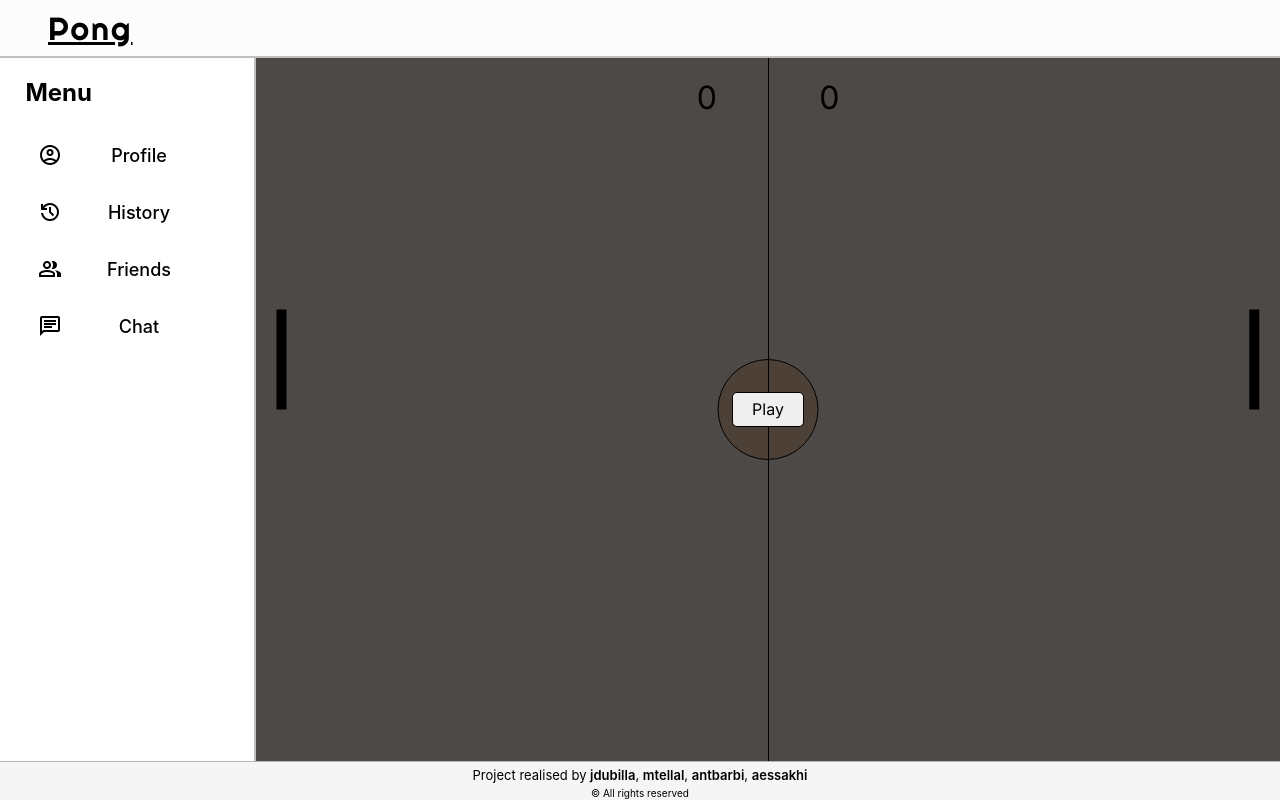
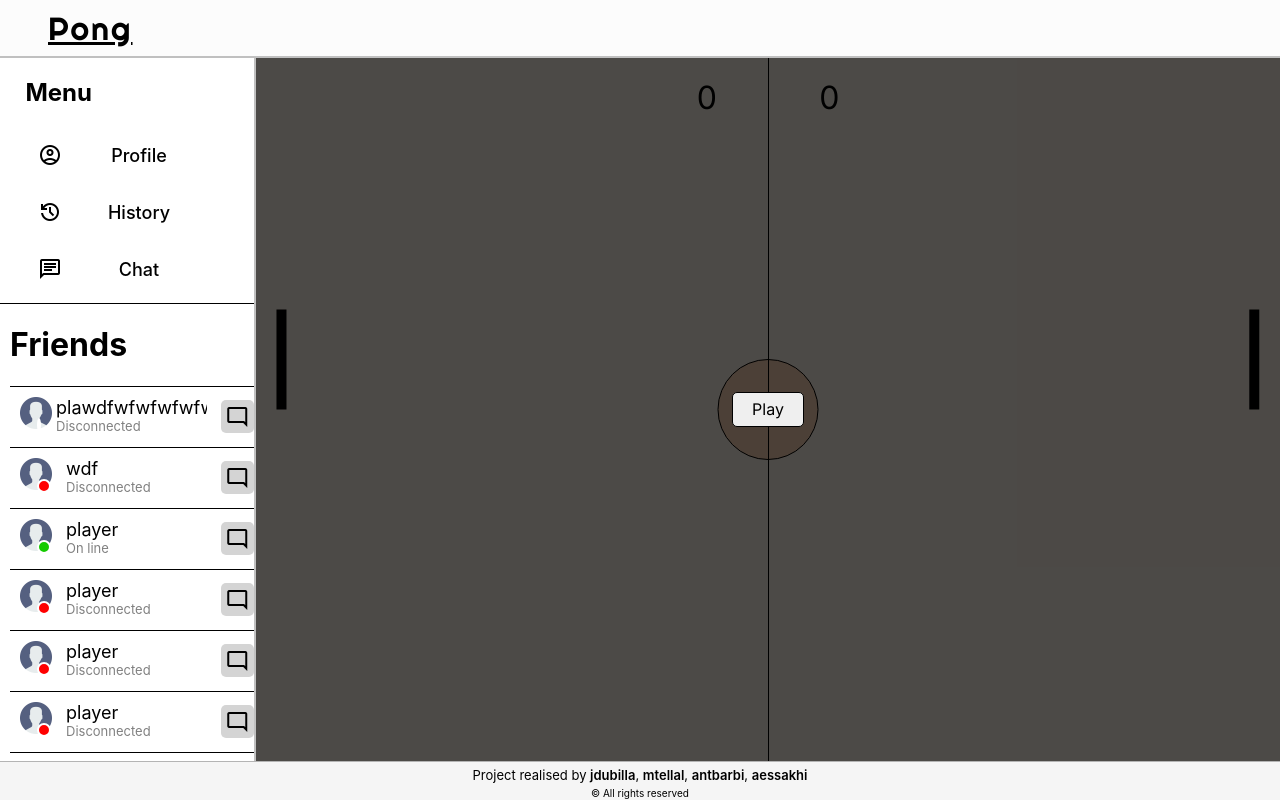
Before and after one commit to mtellal/ft_transcendence, a React (Create React App) app: page / in a window 1280 px wide. Built offline with nearby package versions, Linux system fonts and the light colour scheme.

Commit message:
friends list added in sidebar

```diff
--- a/src/components/SideBar.js
+++ b/src/components/SideBar.js
@@ -2,6 +2,7 @@ import React from "react";
 
 import '../styles/Sidebar.css'
 import { Link } from "react-router-dom";
+import Friends from "../routes/Friends";
 
 function MenuElement(props)
 {
@@ -31,11 +32,6 @@ export default function Sidebar()
         },
         {
             id: 2,
-            title: "Friends",
-            icon: "group"
-        },
-        {
-            id: 3,
             title: "Chat",
             icon: "chat"
         }
@@ -55,6 +51,7 @@ export default function Sidebar()
         <span className="sidebar">
             <h2 className="sidebar--title" >Menu</h2>
             {menu}
+            <Friends />
         </span>
     )
 }
--- a/src/index.js
+++ b/src/index.js
@@ -41,10 +41,7 @@ const router = createBrowserRouter([
                 path: "history",
                 element: <History />
             },
-            {
-                path: "friends",
-                element: <Friends />
-            }
+
         ]
     },
 ])
--- a/src/routes/Friends.js
+++ b/src/routes/Friends.js
@@ -4,7 +4,7 @@ import '../styles/Friends.css'
 
 import img from '../images/user.png'
 
-function Friend(props)
+function FriendElement(props)
 {
     return (
         <div className="friend">
@@ -13,7 +13,7 @@ function Friend(props)
                 <img className="friend-image" src={img} />
                 <div
                     className="firend-icon-status"
-                    style={props.connected ? {backgroundColor:"#14CA00"} : null}
+                    style={props.connected ? {backgroundColor:"#14CA00"} : {backgroundColor:"red"} }
                 />
                 <div className="friend-infos">
                     <p className="username" >{props.username}</p>
@@ -33,11 +33,11 @@ function Friend(props)
     )
 }
 
-export default function Friends()
+function FriendList()
 {
     const exampleFriends = [
         {
-            username: "player",
+            username: "plawdfwfwfwfwfwfdfwfwyer",
             connected: false
         },
         {
@@ -99,13 +99,22 @@ export default function Friends()
     ]
 
     const friendsList = exampleFriends.map(e => (
-        <Friend username={e.username} connected={e.connected} />
+        <FriendElement username={e.username} connected={e.connected} />
     ))
 
     return (
-        <div className="friends">
+        <div className="friendlist">
             <h1>Friends</h1>
             {friendsList}
         </div>
     )
 }
+
+export default function Friends(props)
+{
+    return (
+        <div className="friends">
+            <FriendList />
+        </div>
+    )
+}
--- a/src/styles/Friends.css
+++ b/src/styles/Friends.css
@@ -1,10 +1,18 @@
 .friends
 {
-    background-color: rgb(255, 255, 255);
-    grid-column: 5 / -1;
-    grid-row: 2 / span 18;
+    border-top: 1px solid black;
     margin: 0;
-    padding: 2vh 2vh;
+    margin-top: 5px;
+    display: flex;
+    justify-content: space-between;
+    width: 100%;
+    padding: 0 10px;
+    min-width: 200px;
+    overflow-y: scroll;
+}
+
+.friendlist
+{
     display: flex;
     flex-direction: column;
     overflow-y: scroll;
@@ -15,14 +23,15 @@
     height: 5vh;
     display: flex;
     justify-content: space-between;
-    padding: 10px 10px;
+    padding: 10px;
     border-top: 1px solid black;
-    max-width: 200px;
 }
 
 .infos-div
 {
     display: flex;
+    width: 80%;
+    overflow: hidden;
 }
 
 .friend-image
@@ -59,12 +68,11 @@
 .username
 {
     font-size: large;
-    max-width: 15vw;
-    overflow: hidden;
 }
 
 .friend-status
 {
+    display: flex;
     font-size: small;
     color: grey;
 }
@@ -73,7 +81,7 @@
 .friend-actions
 {
     background-color: rgb(212, 212, 212);
-    padding: 2% 2%;
+    padding: 2%;
     align-self: center;
     display: flex;
     align-items: center;
@@ -85,3 +93,12 @@
 {
     background-color: rgb(189, 186, 186);
 }
+
+
+/* //////////   CHAT    ///////// */
+
+.chat
+{
+    position:sticky;
+    background-color: aqua;
+}
--- a/src/styles/Sidebar.css
+++ b/src/styles/Sidebar.css
@@ -5,6 +5,7 @@
     border-right: 2px solid rgb(192, 192, 192);
     display: flex;
     flex-direction: column;
+    overflow: hidden;
 }
 
 .sidebar--title
```
